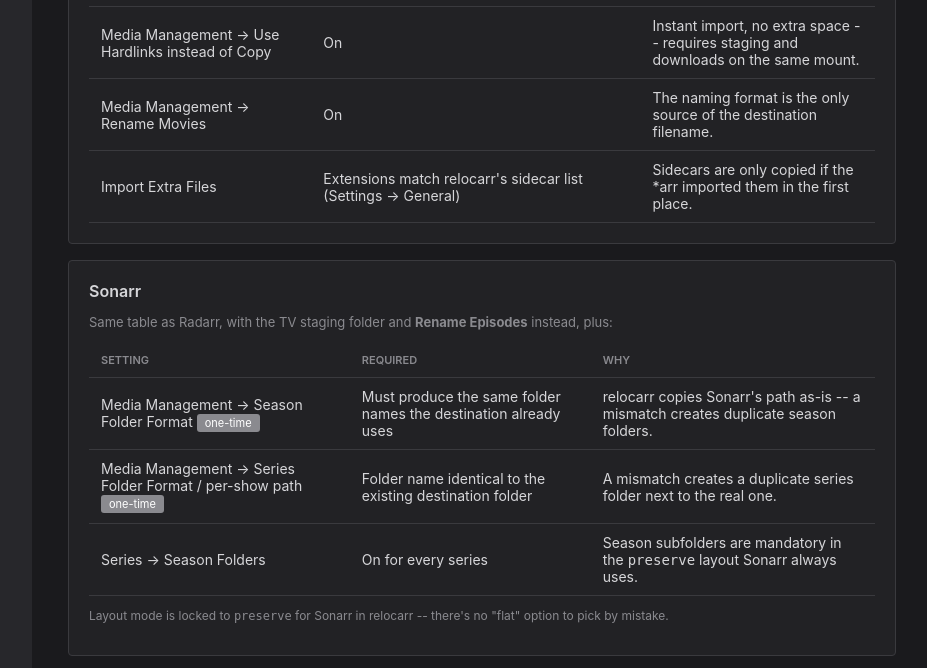
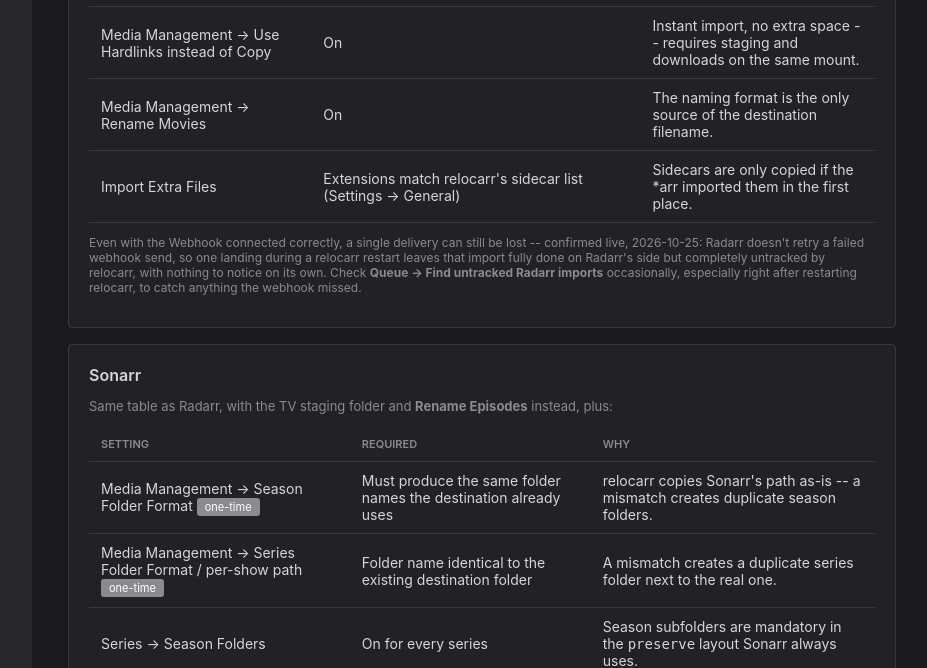
Before and after one commit to a000a999a/relocarr, a Python web app: template src/relocarr/web/templates/setup_guide.html in a window 1280 px wide. Shown: the part 835-1503 px from the top of the page, without its empty margins (348-1275 px from the left). Run offline with Jinja, Linux system fonts and the light colour scheme; the template is opened without the code that fills it, so the values that code supplies are empty.

Commit message:
Bump to v1.0.0 and add a Setup Guide note on missed webhooks
VERSION had sat at 0.1.0 since the initial tagged release despite 9
commits of real feature work landing since -- Redownload, the Queue and
Library pages' maintenance tools and filtering, disk-health protection,
the duplicate-cleanup logic. Calling it 1.0.0: days of real production
traffic, a real 31-movie backlog recovered, and solid test coverage
(235 tests) make the stable, safe to rely on signal accurate now.

Also adds a note to the Setup Guide's Radarr table: even a correctly
configured Webhook connection can still drop a single delivery (Radarr
doesn't retry), confirmed live, 2026-10-25, which is exactly the gap
Find untracked Radarr imports exists to catch -- worth checking after
any relocarr restart.

Co-Authored-By: Claude Sonnet 5 <noreply@anthropic.com>

```diff
--- a/pyproject.toml
+++ b/pyproject.toml
@@ -1,6 +1,6 @@
 [project]
 name = "relocarr"
-version = "0.1.0"
+version = "1.0.0"
 description = "Hands finished Radarr/Sonarr imports over to a NAS or custom layout, then cleans up the download client."
 readme = "README.md"
 requires-python = ">=3.12"
--- a/src/relocarr/__init__.py
+++ b/src/relocarr/__init__.py
@@ -1 +1 @@
-VERSION = "0.1.0"
+VERSION = "1.0.0"
--- a/src/relocarr/web/templates/setup_guide.html
+++ b/src/relocarr/web/templates/setup_guide.html
@@ -70,6 +70,14 @@
       <td>Sidecars are only copied if the *arr imported them in the first place.</td>
     </tr>
   </table>
+  <p style="font-size: 12px; color: var(--text-dim); margin-top: 12px;">
+    Even with the Webhook connected correctly, a single delivery can still be lost -- confirmed
+    live, 2026-10-25: Radarr doesn't retry a failed webhook send, so one landing during a relocarr
+    restart leaves that import fully done on Radarr's side but completely untracked by relocarr,
+    with nothing to notice on its own. Check <strong>Queue &rarr; Find untracked Radarr
+    imports</strong> occasionally, especially right after restarting relocarr, to catch anything
+    the webhook missed.
+  </p>
 </div>
 
 <div class="card">
```
Also changed, not shown: tests/test_settings_pages.py (+1 -1 lines), README.md.
